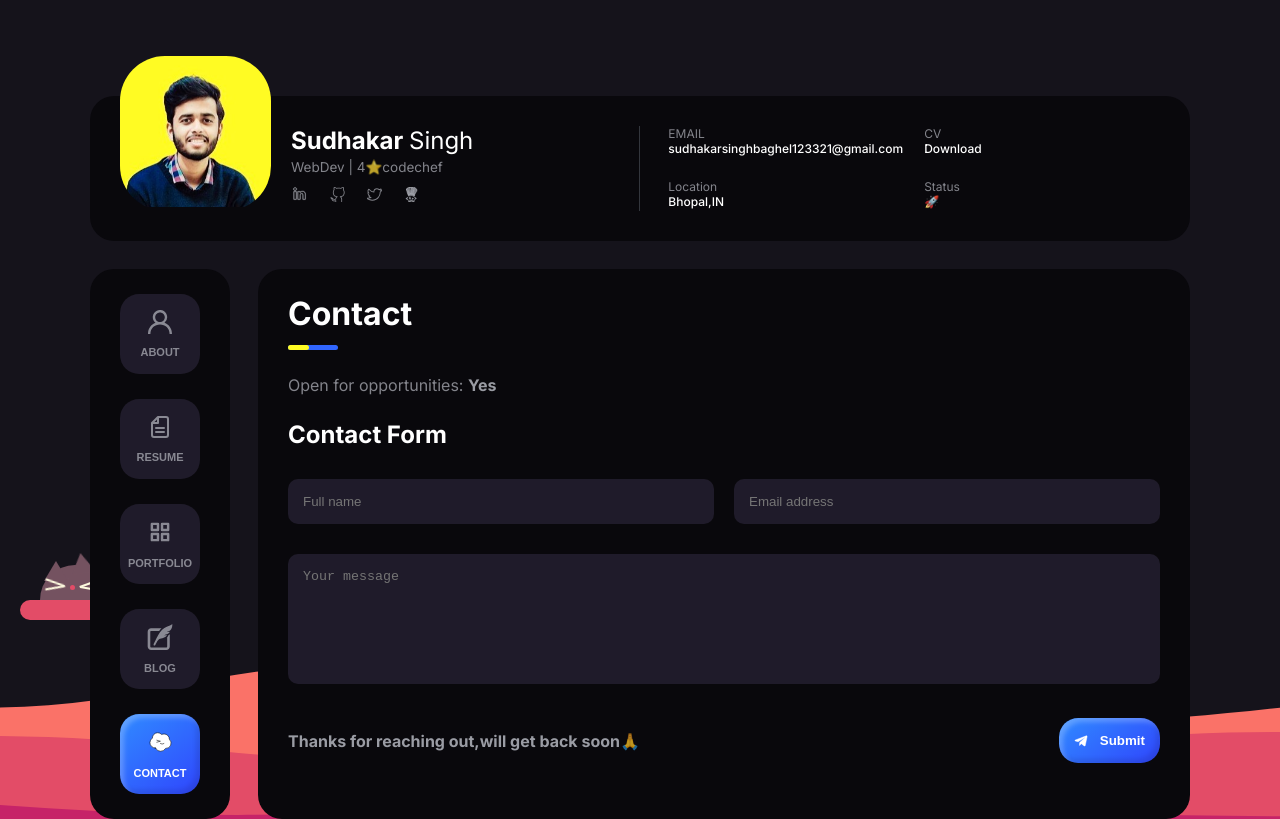
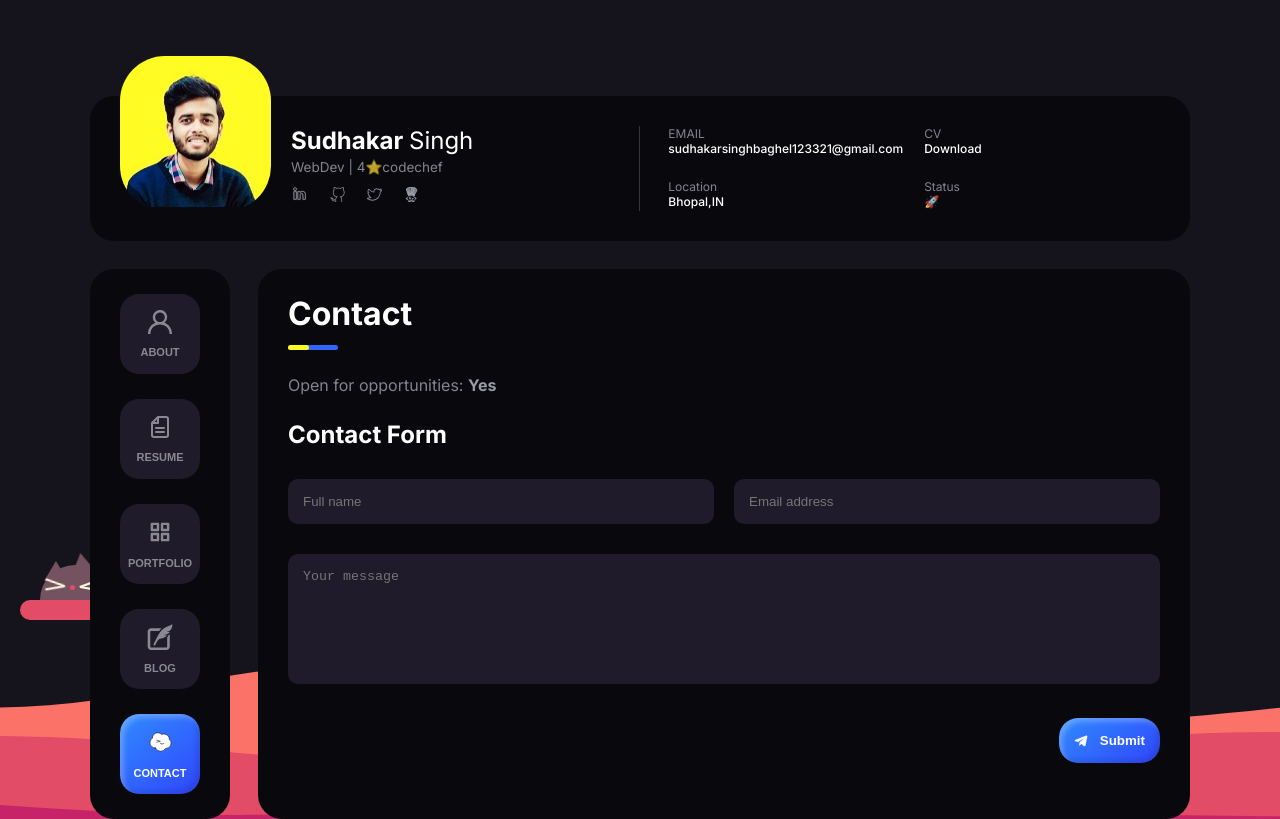
Before and after one commit to sudhakarbaghel/portfolio, a Next.js app: page /contact in a window 1280 px wide. Built offline with nearby package versions, Linux system fonts and the light colour scheme.

Commit message:
removed default message

```diff
--- a/src/app/contact/page.tsx
+++ b/src/app/contact/page.tsx
@@ -21,7 +21,7 @@ export default function ContactPage({}: Props) {
     message: undefined,
   });
   const [message, setMessage] = useState(
-    "Thanks for reaching out,will get back soon🙏"
+    ""
   );
   const [loading, setLoading] = useState<LoadingType>(false);
 
```
